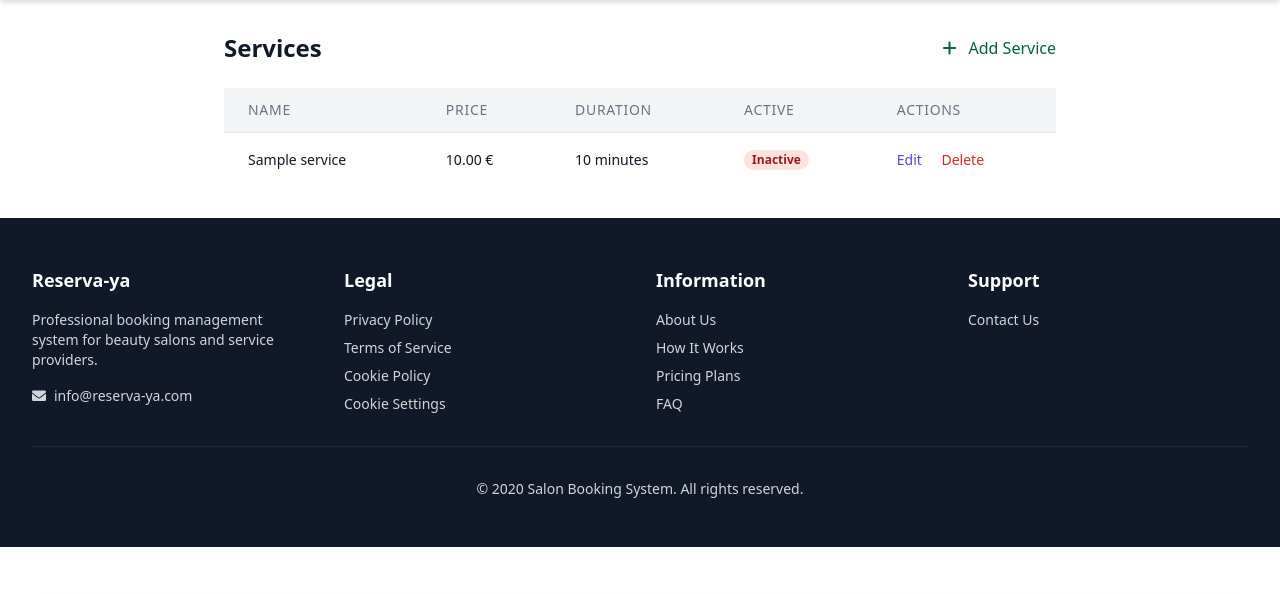
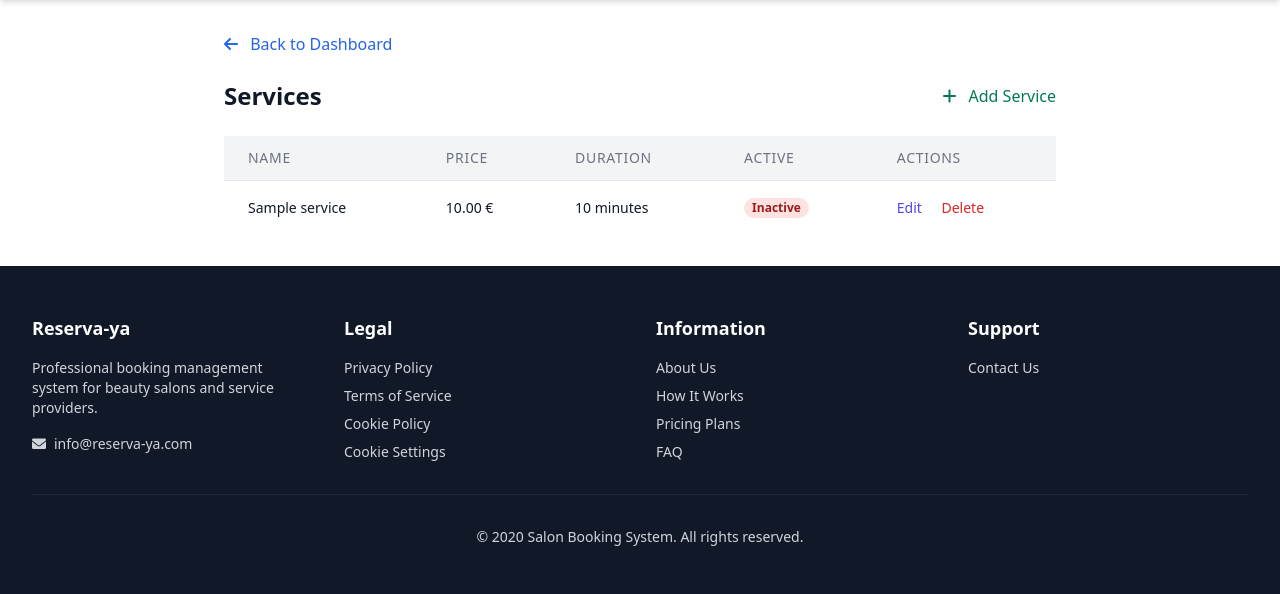
Before and after one commit to ArtemTokar13/saas.salon, a Django app: template templates/companies/services_list.html in a window 1280 px wide. Shown: the part 64-658 px from the top of the page. Run offline with Django 5.2, Linux system fonts and the light colour scheme; the template is opened without the code that fills it: most values are stand-ins (such as "Sample title", 1, 10 or a date in 2020); some libraries are stand-ins or nearby versions.

Commit message:
Back buttons. Customers list count

```diff
--- a/bookings/models.py
+++ b/bookings/models.py
@@ -9,6 +9,9 @@ class Customer(models.Model):
     country_code = models.CharField(max_length=10, blank=True, null=True, choices=COUNTRY_CHOICES)
     phone = models.CharField(max_length=50)
     email = models.EmailField(blank=True, null=True)
+
+    def total_bookings(self):
+        return Booking.objects.filter(customer=self).count()
 
     def __str__(self):
         return self.name
--- a/templates/companies/services_list.html
+++ b/templates/companies/services_list.html
@@ -5,9 +5,15 @@
 
 {% block content %}
 <div class="max-w-4xl mx-auto px-4 sm:px-6 lg:px-8 py-8">
+    <div class="mb-6">
+        <a href="{% url 'company_dashboard' %}" class="text-blue-600 hover:text-blue-800">
+            <i class="fas fa-arrow-left mr-2"></i> {% trans "Back to Dashboard" %}
+        </a>
+    </div>
+
     <div class="flex justify-between items-center mb-6">
         <h1 class="text-2xl font-semibold text-gray-900">{% trans "Services" %}</h1>
-        <a href="{% url 'add_service' %}" class="inline-flex items-center gap-1 text-green-800 hover:text-green-800 transition">
+        <a href="{% url 'add_service' %}" class="inline-flex items-center gap-1 text-green-700 hover:text-green-800 transition font-medium">
             <i class="fas fa-plus mr-2"></i>{% trans "Add Service" %}
         </a>
     </div>
--- a/templates/companies/staff_list.html
+++ b/templates/companies/staff_list.html
@@ -5,6 +5,11 @@
 
 {% block content %}
 <div class="max-w-4xl mx-auto px-4 sm:px-6 lg:px-8 py-8">
+    <div class="mb-6">
+        <a href="{% url 'company_dashboard' %}" class="text-blue-600 hover:text-blue-800">
+            <i class="fas fa-arrow-left mr-2"></i> {% trans "Back to Dashboard" %}
+        </a>
+    </div>
     <div class="flex justify-between items-center mb-6">
         <h1 class="text-2xl font-semibold text-gray-900">{% trans "Staff Members" %}</h1>
         <a href="{% url 'add_staff' %}" class="inline-flex items-center gap-1 text-green-800 hover:text-green-800 transition">
--- a/templates/companies/working_hours.html
+++ b/templates/companies/working_hours.html
@@ -5,6 +5,11 @@
 
 {% block content %}
 <div class="max-w-6xl mx-auto px-4 sm:px-6 lg:px-8 py-8">
+    <div class="mb-6">
+        <a href="{% url 'company_dashboard' %}" class="text-blue-600 hover:text-blue-800">
+            <i class="fas fa-arrow-left mr-2"></i> {% trans "Back to Dashboard" %}
+        </a>
+    </div>
     <h1 class="text-2xl font-semibold text-gray-900 mb-6">{% trans "Edit Working Hours" %}</h1>
 
     <form method="post" class="space-y-6">
```
Also changed, not shown: templates/companies/customers_list.html (+5 -2 lines).
